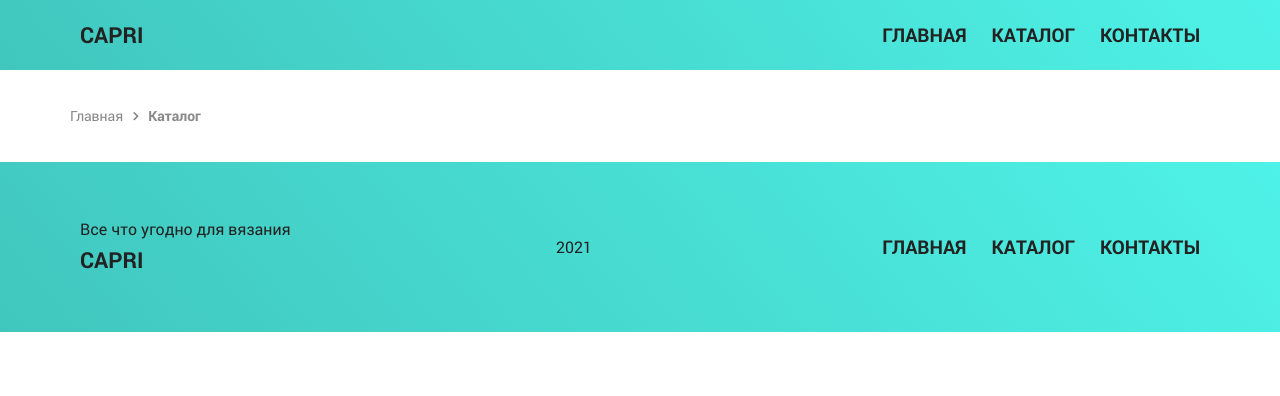
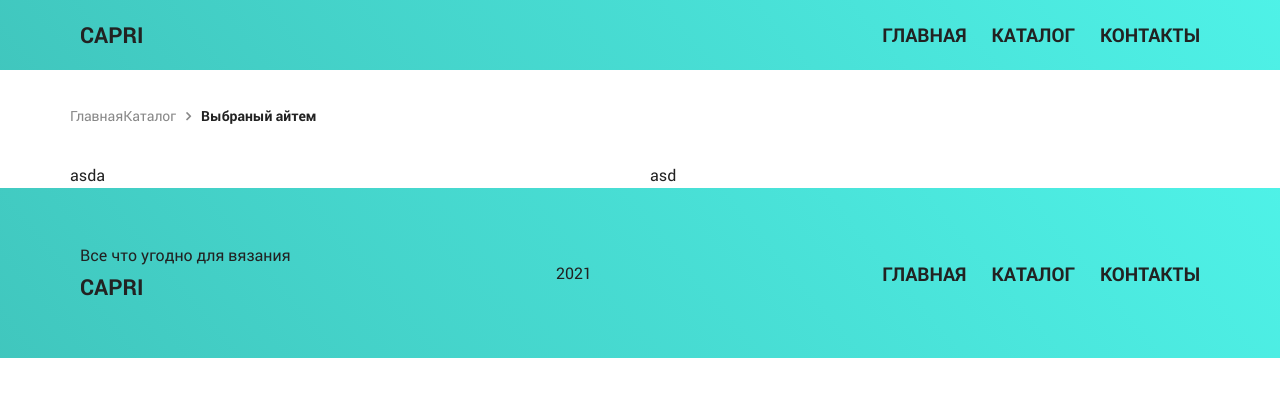
Before and after one commit to sledua/capri, a website: page app/catalog-item.html in a window 1280 px wide. Drawn offline with Linux system fonts and the light colour scheme.

Commit message:
capri slider to details up  v0.0.1

```diff
--- a/app/catalog-item.html
+++ b/app/catalog-item.html
@@ -48,13 +48,27 @@
 		<div class="col-md-12 col-sm-12 col-xs-12">
 			<ul class="brc__list">
 				<li class="brc__item"><a href="index.html" class="brc__item__linc">Главная</a></li>
-				<li class="brc__item active"><a href="catalog.html" class="brc__item__linc">Каталог</a></li>
+				<li class="brc__item"><a href="catalog.html" class="brc__item__linc">Каталог</a></li>
+				<li class="brc__item active"><a href="catalog.html" class="brc__item__linc"></a>Выбраный айтем</a></li>
 			</ul>
 		</div>
 	</div>
 </div>
 <div class="container g-0">
-
+	<div class="singl-product">
+    <div class="row">
+			<div class="col-md-6 col-sm-6">
+				<div class="product-img-slider-mod">
+					asda
+				</div>
+			</div>
+			<div class="col-md-6 col-sm-6">
+				<div class="product-info">
+					asd
+				</div>
+			</div>
+		</div>
+</div>
 </div>
 <footer>
 	<div class="container footer">
```
